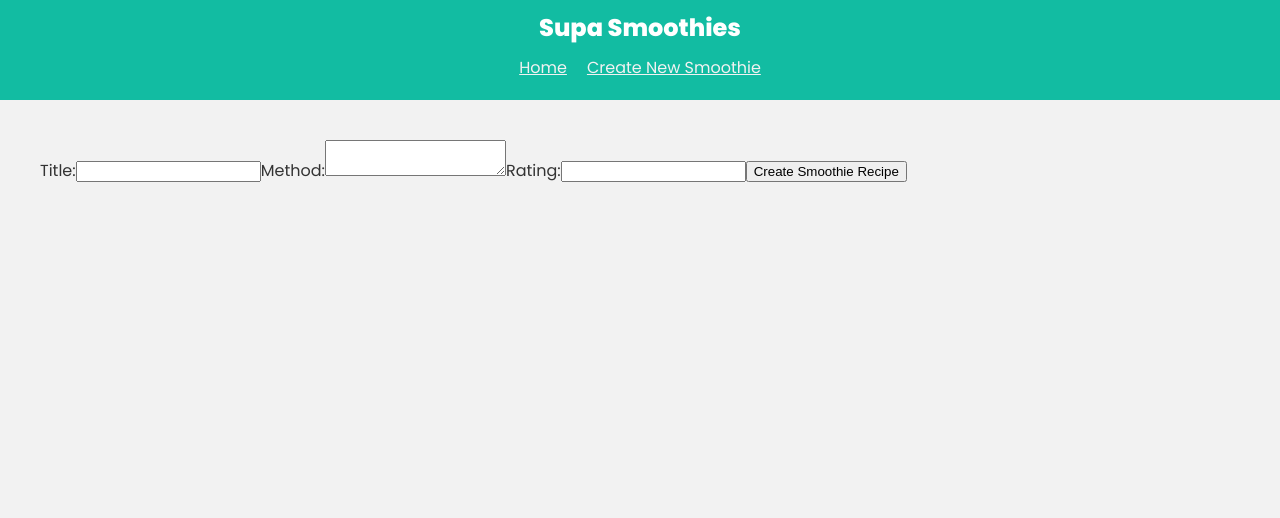
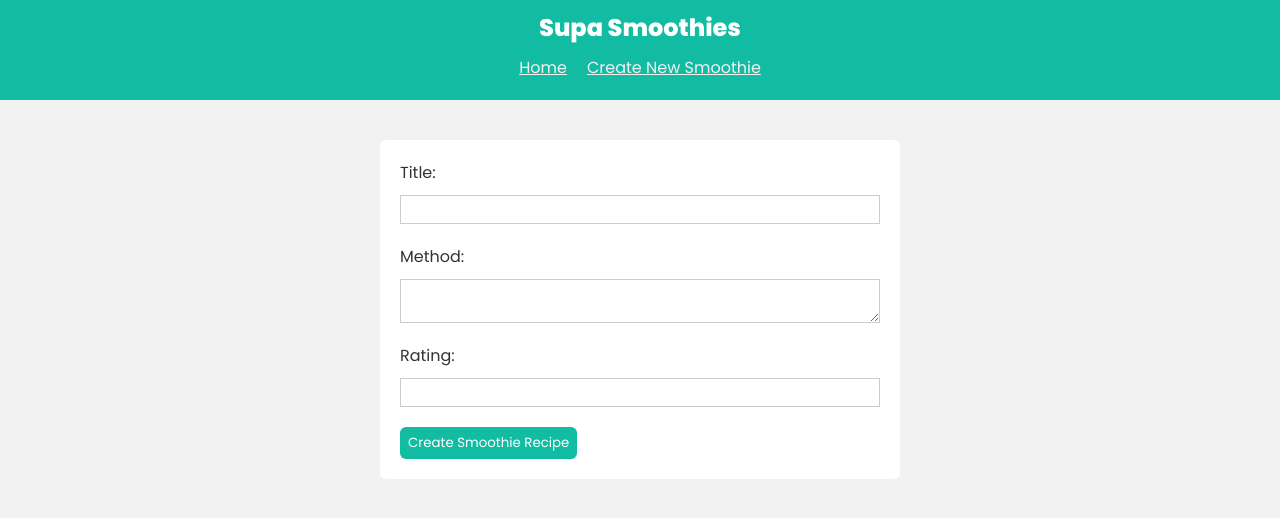
Before and after one commit to KyneLaggui/supabase, a React (Create React App) app: page /create in a window 1280 px wide. Shown: the top 518 px of the page. Built offline with nearby package versions, Linux system fonts and the light colour scheme.

Commit message:
Fixed the error in the console.log and navigation, Added Stylings for the Form

```diff
--- a/src/index.css
+++ b/src/index.css
@@ -60,3 +60,28 @@
   line-height: 0px;
   text-align: center;
 }
+
+form {
+  background: #fff;
+  padding: 20px;
+  max-width: 480px;
+  margin: 0 auto;
+  border-radius: 6px;
+}
+form input, form textarea {
+  display: block;
+  width: 100%;
+  padding: 6px;
+  box-sizing: border-box;
+  border: 1px solid #ccc;
+  margin: 10px 0 20px 0;
+}
+form button {
+  background: var(--primary);
+  color: #fff;
+  border: 0;
+  border-radius: 6px;
+  padding: 6px 8px;
+  font-family: "Poppins";
+  cursor: pointer;
+}
--- a/src/pages/Create.js
+++ b/src/pages/Create.js
@@ -1,8 +1,10 @@
 import supabase from "../config/supabaseClient"
 import { useState } from "react"
-
+import { Navigate, useNavigate } from "react-router-dom"
 
 const Create = () => {
+
+  const navigate = useNavigate()
 
   const [title, setTitle] = useState('')
   const [method, setMethod] = useState('')
@@ -20,6 +22,7 @@
     const {data, error} = await supabase
     .from('smoothies')
     .insert([{title, method, rating}])
+    .select()
 
     if (error) {
       console.log(error)
@@ -29,6 +32,7 @@
     if (data) {
       console.log(data)
       setFormError(null)
+      navigate('/')
     }
 
   }
```
